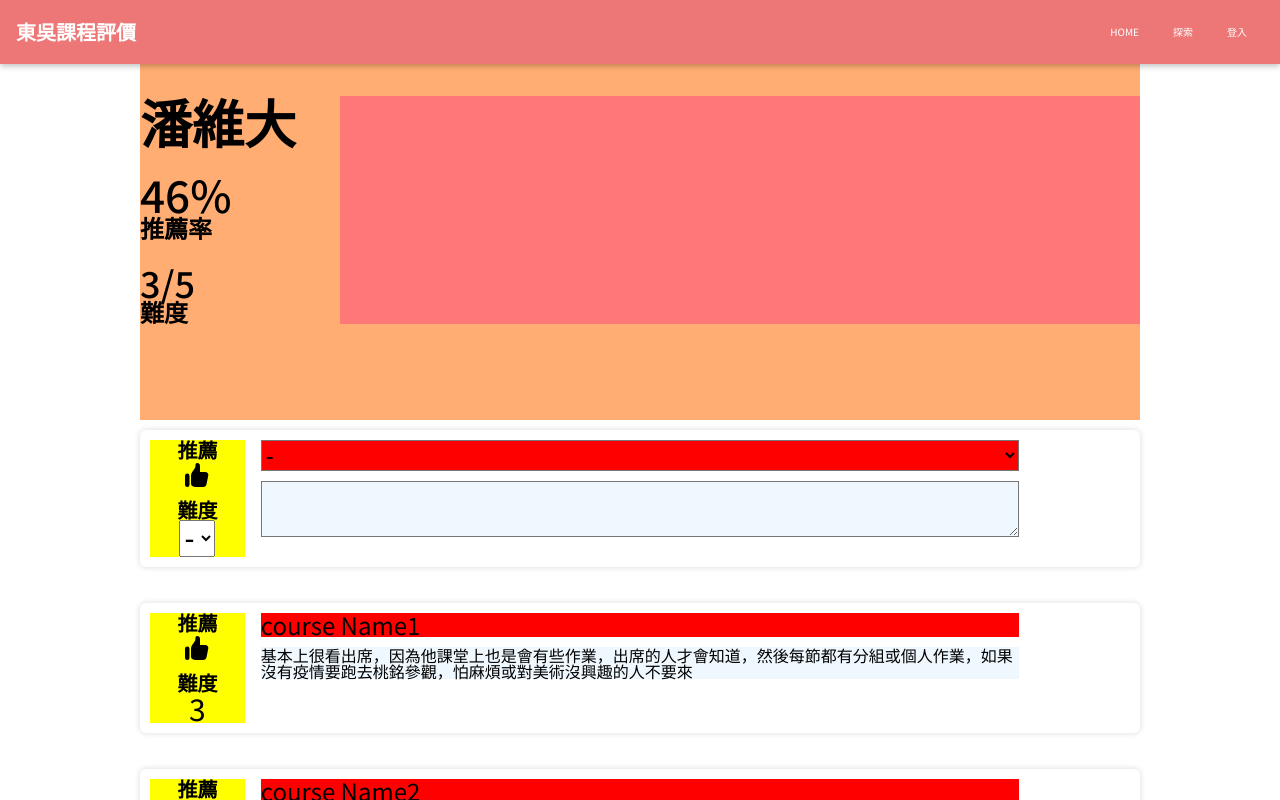
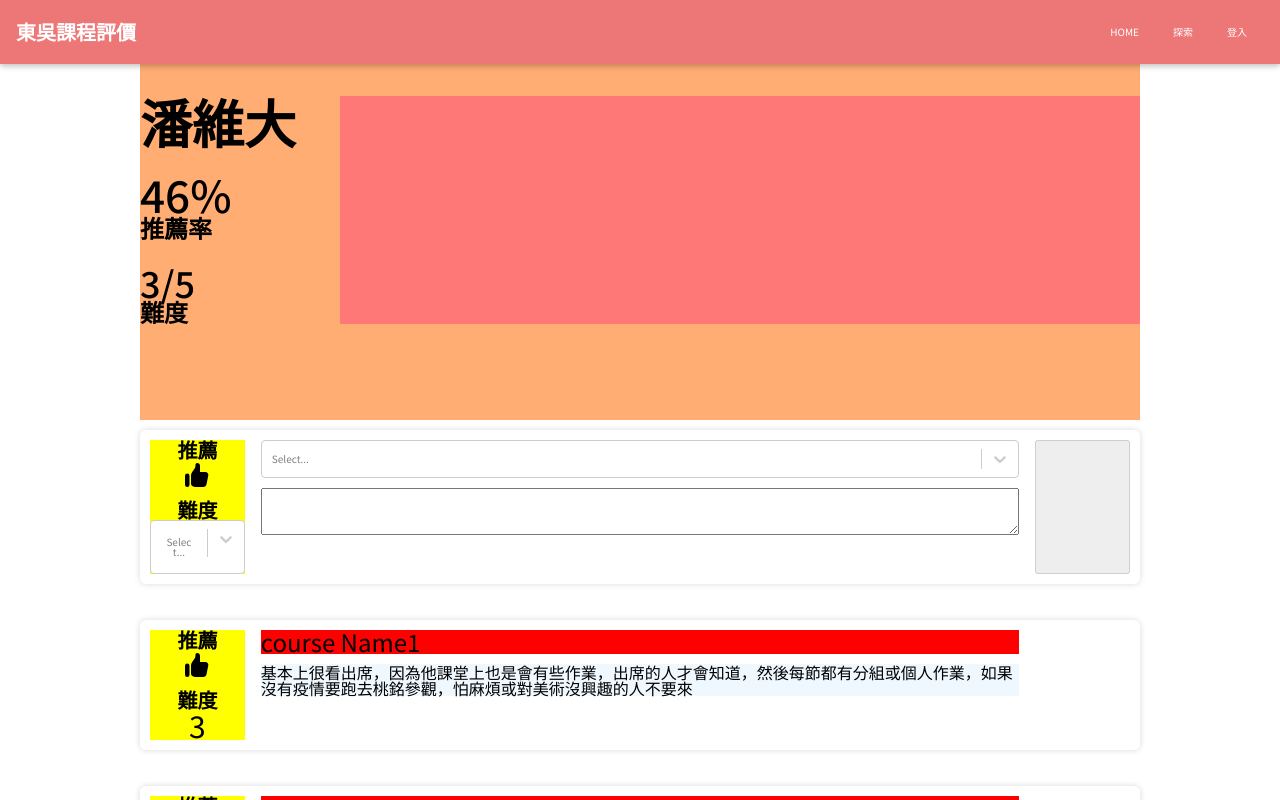
Before and after one commit to a28689604/SCUCourse_frontend, a React (Create React App) app: page /teacher/1 in a window 1280 px wide. Both pictures are taken after a click on the element "留下你的評論". Shown: the top 800 px of the page. Built offline with nearby package versions, Linux system fonts and the light colour scheme.

Commit message:
add form validator

```diff
--- a/package.json
+++ b/package.json
@@ -10,6 +10,7 @@
     "react-dom": "^18.1.0",
     "react-router-dom": "5.3.3",
     "react-scripts": "5.0.1",
+    "react-select": "^5.3.2",
     "react-transition-group": "^4.4.2",
     "swiper": "^8.2.2",
     "web-vitals": "^2.1.4"
--- a/src/shared/components/Comments/CommentContent.js
+++ b/src/shared/components/Comments/CommentContent.js
@@ -1,29 +1,14 @@
-import Input from "../FormElements/Input";
-
 import classes from "./CommentContent.module.css";
 
 const CommentContent = (props) => {
   return (
     <div className={classes.content}>
-      {props.new ? (
-        <select className={classes.courseName}>
-          <option selected="selected">-</option>
-        </select>
-      ) : (
-        <div className={classes.courseName}>{props.courseName}</div>
-      )}
-      {props.new ? (
-        <Input
-          className={classes.comment}
-          element={props.element}
-          errorText={props.errorText}
-          id={props.id}
-          onlyElement={props.onlyElement}
-          onInput={props.onInput}
-          validators={props.validators}
-        />
-      ) : (
-        <p className={classes.comment}>{props.content}</p>
+      {props.newComment && <>{props.children}</>}
+      {!props.newComment && (
+        <>
+          <div className={classes.courseName}>{props.courseName}</div>
+          <p className={classes.comment}>{props.content}</p>
+        </>
       )}
     </div>
   );
--- a/src/shared/components/Comments/CommentItem.js
+++ b/src/shared/components/Comments/CommentItem.js
@@ -14,22 +14,19 @@ const CommentItem = (props) => {
           props.type === "teacher" ? classes["teacher-layout"] : ""
         }`}
       >
+        {props.newComment && <>{props.children}</>}
+        {!props.newComment && (
+          <>
             <CommentRating
-          new={props.new}
               recommend={props.recommend}
               difficulty={props.difficulty}
             />
             <CommentContent
               content={props.content}
               courseName={props.courseName}
-          element={props.element}
-          errorText={props.errorText}
-          id={props.id}
-          new={props.new}
-          onInput={props.onInput}
-          onlyElement={props.onlyElement}
-          validators={props.validators}
             />
+          </>
+        )}
       </Card>
     </li>
   );
--- a/src/shared/components/Comments/CommentRating.js
+++ b/src/shared/components/Comments/CommentRating.js
@@ -1,29 +1,24 @@
-import { useState } from "react";
 import ThumbDown from "../Icons/ThumbDown";
 import ThumbUp from "../Icons/ThumbUp";
 
 import classes from "./CommentRating.module.css";
 
 const CommentRating = (props) => {
-  const [thumb, setThumb] = useState(true);
-
-  const changeThumbHandler = () => {
-    setThumb((prevState) => !prevState);
-  };
-
   return (
     <div className={classes.rating}>
-      <div className={classes["rating-title"]}>推薦</div>
-
+      <label className={classes["rating-title"]} htmlFor="difficulty">
+        推薦
+      </label>
       <p
         className={`${classes["rating-content"]} ${classes["recommend-icon"]}`}
       >
-        {props.new ? (
+        {props.newComment && (
           <>
-            {thumb && <ThumbUp onClick={changeThumbHandler} />}
-            {!thumb && <ThumbDown onClick={changeThumbHandler} />}
+            {props.thumb && <ThumbUp onClick={props.thumbOnClick} />}
+            {!props.thumb && <ThumbDown onClick={props.thumbOnClick} />}
           </>
-        ) : (
+        )}
+        {!props.newComment && (
           <>
             {props.recommend && <ThumbUp />}
             {!props.recommend && <ThumbDown />}
@@ -31,18 +26,8 @@ const CommentRating = (props) => {
         )}
       </p>
       <label className={classes["rating-title"]}>難度</label>
-      {props.new ? (
-        <select
-          className={`${classes["rating-content"]} ${classes["rating-select"]}`}
-        >
-          <option selected="selected">-</option>
-          <option>1</option>
-          <option>2</option>
-          <option>3</option>
-          <option>4</option>
-          <option>5</option>
-        </select>
-      ) : (
+      {props.newComment && <>{props.children}</>}
+      {!props.newComment && (
         <p className={classes["rating-content"]}>{props.difficulty}</p>
       )}
     </div>
--- a/src/shared/components/Comments/NewComment.js
+++ b/src/shared/components/Comments/NewComment.js
@@ -1,13 +1,70 @@
-import { useCallback, useState } from "react";
-import { VALIDATOR_MINLENGTH, VALIDATOR_REQUIRE } from "../../util/validators";
+import { useCallback, useReducer, useState } from "react";
 import Add from "../Icons/Add";
 import Card from "../UIElements/Card";
-import CommentItem from "./CommentItem";
 
 import classes from "./NewComment.module.css";
+import CommentItem from "./CommentItem";
+import CommentRating from "./CommentRating";
+import CommentContent from "./CommentContent";
+import Input from "../FormElements/Input";
+import { VALIDATOR_MINLENGTH } from "../../util/validators";
+
+const DIFFICULTY_OPTIONS = [
+  { value: 1, label: 1 },
+  { value: 2, label: 2 },
+  { value: 3, label: 3 },
+  { value: 4, label: 4 },
+  { value: 5, label: 5 },
+];
+
+const COURSE_OPTIONS = [
+  { value: "chocolate", label: "Chocolate" },
+  { value: "strawberry", label: "Strawberry" },
+  { value: "vanilla", label: "Vanilla" },
+];
+
+const formReducer = (state, action) => {
+  switch (action.type) {
+    case "INPUT_CHANGE":
+      console.log("state", state, "action", action);
+      let formIsValid = true;
+      for (const inputId in state.inputs) {
+        if (inputId === action.inputId) {
+          formIsValid = formIsValid && action.isValid;
+        } else {
+          formIsValid = formIsValid && state.inputs[inputId].isValid;
+        }
+      }
+      console.log("valid?????", formIsValid);
+      return {
+        ...state,
+        inputs: {
+          ...state.inputs,
+          [action.inputId]: { value: action.value, isValid: action.isValid },
+        },
+        isValid: formIsValid,
+      };
+    default:
+      return state;
+  }
+};
 
 const NewComment = (props) => {
   const [addComment, setAddComment] = useState(false);
+  const [thumb, setThumb] = useState(true);
+
+  const changeThumbHandler = () => {
+    setThumb((prevState) => !prevState);
+  };
+
+  const [formState, dispatch] = useReducer(formReducer, {
+    inputs: {
+      difficulty: { value: "", isValid: false },
+      courseName: { value: "", isValid: false },
+      comment: { value: "", isValid: false },
+    },
+    isValid: false,
+  });
 
   const addCommentHandler = () => {
     setAddComment(true);
@@ -17,7 +74,14 @@ const NewComment = (props) => {
     //setAddComment(false);
   };
 
-  const titleInputHandler = useCallback((id, value, isValid) => {}, []);
+  const inputHandler = useCallback((id, value, isValid) => {
+    dispatch({
+      type: "INPUT_CHANGE",
+      value: value,
+      isValid: isValid,
+      inputId: id,
+    });
+  }, []);
 
   return (
     <>
@@ -29,16 +93,41 @@ const NewComment = (props) => {
       )}
       {addComment && (
         <form onClick={disableAddCommentHandler}>
-          <CommentItem
-            element={"textarea"}
-            errorText="請輸入內容"
-            id="comment"
-            new={true}
-            onlyElement={true}
-            onInput={titleInputHandler}
-            type="teacher"
-            validators={[VALIDATOR_MINLENGTH(5)]}
-          />
+          <CommentItem type="teacher" newComment={true}>
+            <CommentRating
+              newComment={true}
+              thumb={thumb}
+              thumbOnClick={changeThumbHandler}
+            >
+              <Input
+                onlyElement={true}
+                id="difficulty"
+                element="select"
+                errorText="請選擇一個難易度"
+                options={DIFFICULTY_OPTIONS}
+                onInput={inputHandler}
+              />
+            </CommentRating>
+            <CommentContent newComment={true}>
+              <Input
+                onlyElement={true}
+                id="courseName"
+                element="select"
+                errorText="請選擇一項課程"
+                options={COURSE_OPTIONS}
+                onInput={inputHandler}
+              />
+              <Input
+                onlyElement={true}
+                id="comment"
+                element="textarea"
+                errorText="請輸入評論"
+                onInput={inputHandler}
+                validators={[VALIDATOR_MINLENGTH(5)]}
+              />
+            </CommentContent>
+            <button type="submit" disabled={!formState.isValid} />
+          </CommentItem>
         </form>
       )}
     </>
--- a/src/shared/components/FormElements/Input.js
+++ b/src/shared/components/FormElements/Input.js
@@ -1,4 +1,5 @@
 import React, { useReducer, useEffect } from "react";
+import Select from "react-select";
 
 import { validate } from "../../util/validators";
 import classes from "./Input.module.css";
@@ -11,13 +12,18 @@ const inputReducer = (state, action) => {
         value: action.val,
         isValid: validate(action.val, action.validators),
       };
+    case "SELECT":
+      return {
+        ...state,
+        value: action.val,
+        isValid: true,
+      };
     case "TOUCH": {
       return {
         ...state,
         isTouched: true,
       };
     }
-
     default:
       return state;
   }
@@ -45,7 +51,14 @@ const Input = (props) => {
     });
   };
 
-  const touchHandler = (event) => {
+  const selectHandler = (event) => {
+    dispatch({
+      type: "SELECT",
+      val: event.value,
+    });
+  };
+
+  const touchHandler = () => {
     dispatch({
       type: "TOUCH",
     });
@@ -60,14 +73,24 @@ const Input = (props) => {
         onChange={changeHandler}
         onBlur={touchHandler}
         value={inputState.value}
+        className={`${props.className}`}
       />
-    ) : (
+    ) : props.element === "textarea" ? (
       <textarea
         id={props.id}
         rows={props.rows || 3}
         onChange={changeHandler}
         onBlur={touchHandler}
         value={inputState.value}
+        className={`${props.className}`}
+      />
+    ) : (
+      <Select
+        id={props.id}
+        options={props.options}
+        onChange={selectHandler}
+        onBlur={touchHandler}
+        // value={inputState.value}
         className={`${props.className}`}
       />
     );
```
Also changed, not shown: 1 other file (tests, documents, lock files or other folders). Lines whose indentation alone changed are shown as unchanged.
